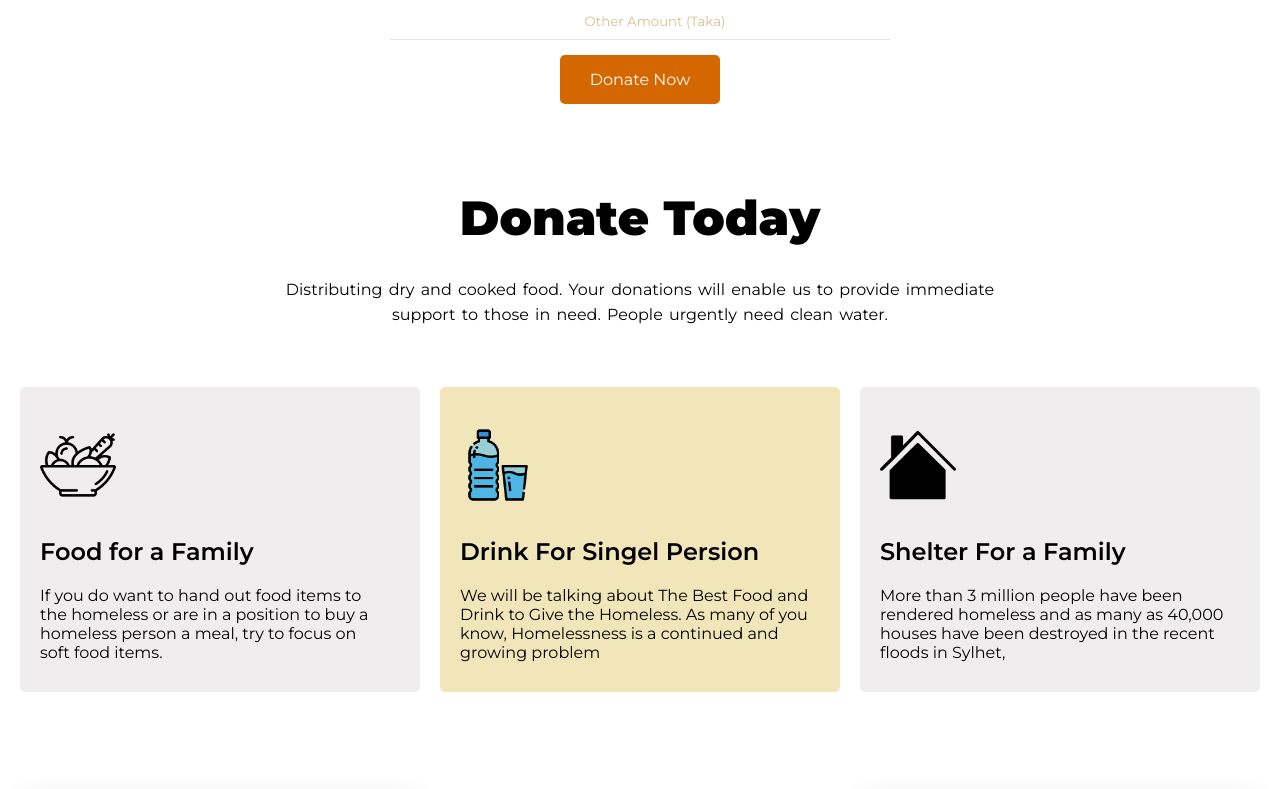
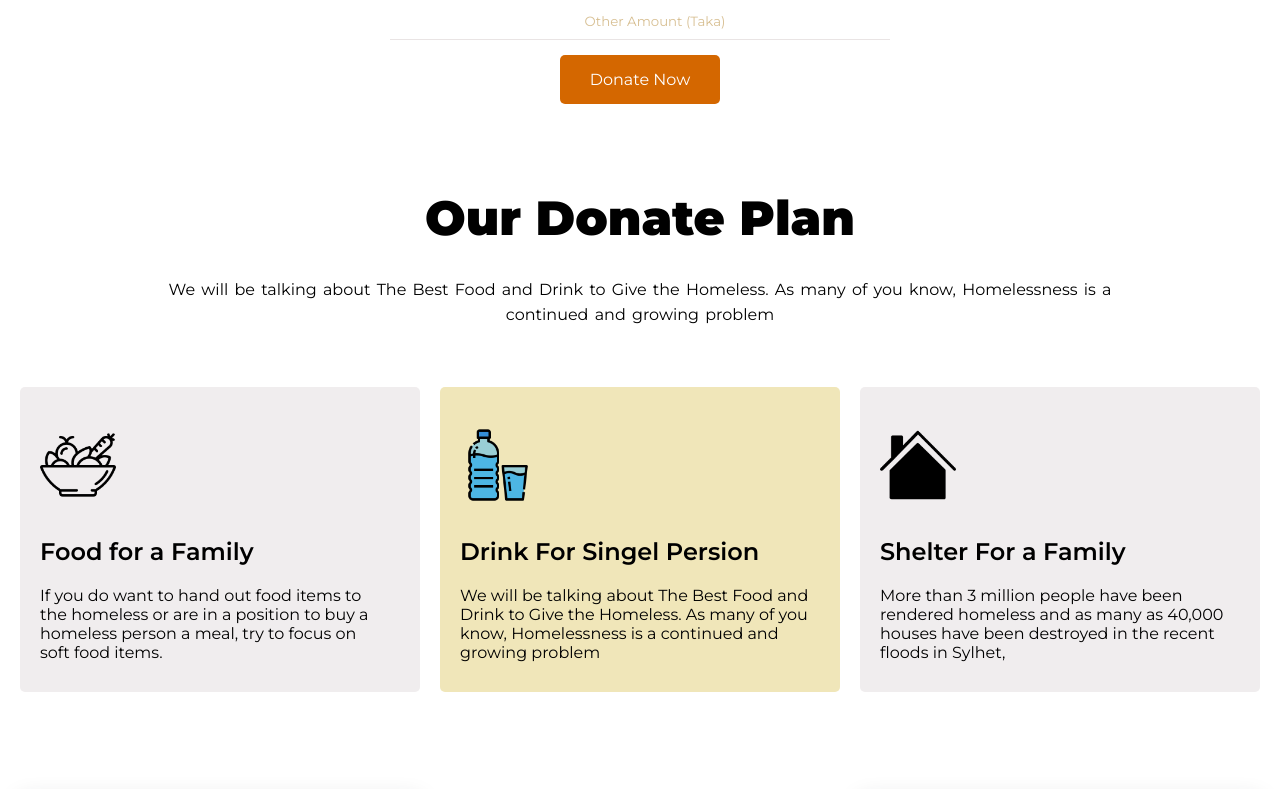
Before and after one commit to abdulquayumhp/assaignment-one, a plain HTML site: page index.html in a window 1280 px wide. Shown: the part 1168-1957 px from the top of the page. Drawn offline with Linux system fonts and the light colour scheme.

Commit message:
some heading add

```diff
--- a/index.html
+++ b/index.html
@@ -96,11 +96,11 @@
     <!-- donet  section end  -->
     <section class="donet-plan">
       <div class="heading">
-        <h1>Donate Today</h1>
+        <h1>Our Donate Plan</h1>
         <p class="pera heading-pera">
-          Distributing dry and cooked food. Your donations will enable us to
-          provide immediate <br />
-          support to those in need. People urgently need clean water.
+          We will be talking about The Best Food and Drink to Give the Homeless.
+          As many of you know, Homelessness is a <br />
+          continued and growing problem
         </p>
       </div>
       <!-- full container start  -->
@@ -301,9 +301,9 @@
       <div class="heading">
         <h1>Donate Today</h1>
         <p class="pera heading-pera">
-          Distributing dry and cooked food. Your donations will enable us to
-          provide immediate <br />
-          support to those in need. People urgently need clean water.
+          More than 3 million people have been rendered homeless and as many as
+          40,000 houses have been <br />
+          destroyed in the recent floods in Sylhet,
         </p>
       </div>
       <!-- input start  -->
--- a/style.css
+++ b/style.css
@@ -51,7 +51,7 @@ a {
 .hero-section {
   width: 100%;
   height: 100vh;
-  background: linear-gradient(rgba(110, 100, 100, 0.651), rgba(2, 0, 0, 0.555)),
+  background: linear-gradient(rgba(110, 100, 100, 0.719), rgba(2, 0, 0, 0.555)),
     url(images/five.jpg);
   background-size: cover;
   display: flex;
```
